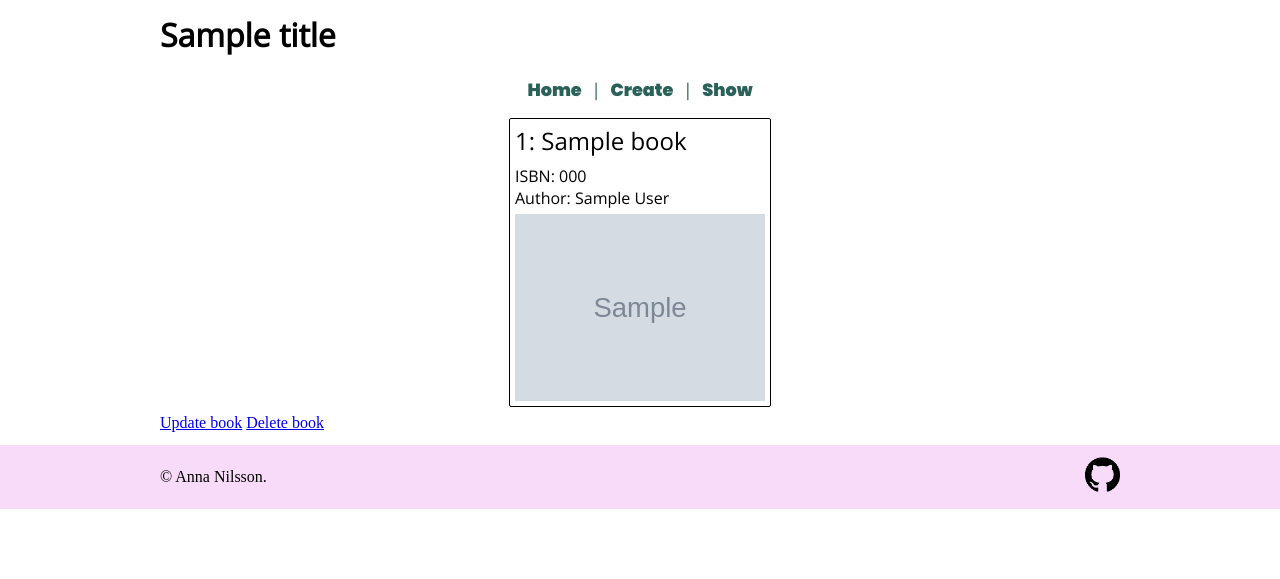
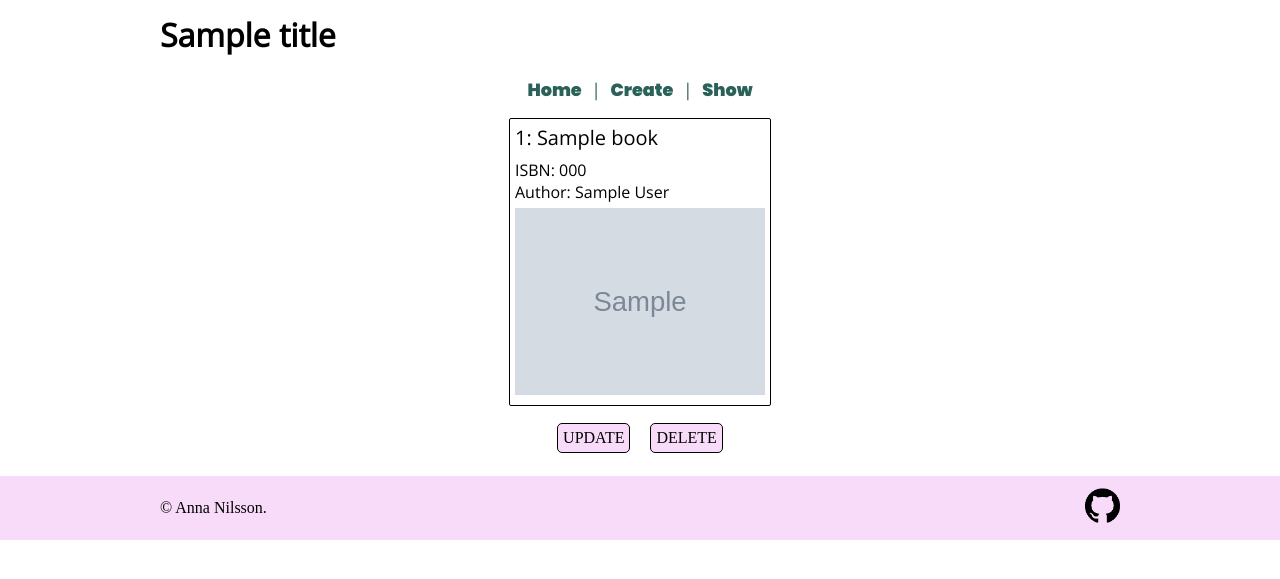
Before and after one commit to Aeen/anns21-mvc, a Symfony app: template templates/book/onebook.html.twig in a window 1280 px wide. Shown: the part 78-657 px from the top of the page. Run offline with Twig, Linux system fonts and the light colour scheme; the template is opened without the code that fills it: most values are stand-ins (such as "Sample title", 1, 10 or a date in 2020); grey boxes marked "Sample" are stand-in pictures; some libraries are stand-ins or nearby versions.

Commit message:
small changes

```diff
--- a/public/css/style.css
+++ b/public/css/style.css
@@ -468,7 +468,6 @@ nav  li a:focus::after {
 .book-container {
     display: flex;
     flex-wrap: wrap;
-    align-items: stretch;
     justify-content: center;
     font-family: 'Open Sans', sans-serif;
 }
@@ -480,6 +479,34 @@ nav  li a:focus::after {
     font-family: 'Open Sans', sans-serif;
 }
 
+.center {
+    text-align: center;
+}
+
+.buttons {
+    display: flex;
+    flex-wrap: wrap;
+    justify-content: center;
+}
+
+.buttons a {
+    margin: 10px;
+    border: 1px solid black;
+    border-radius: 5px;
+    padding: 5px;
+    text-decoration: none;
+    color: black;
+    background: #F8DBF8;
+}
+
+.buttons a:hover:first-child {
+    background-color: green;
+}
+
+.buttons a:hover {
+    background-color: red;
+    color: white;
+}
 
 .cards {
     display: grid;
@@ -494,8 +521,6 @@ nav  li a:focus::after {
 }
 
 .books {
-    display: grid;
-    align-content: space-between;
     border: 1px solid black;
     border-radius: 2px;
     width: 250px;
@@ -510,15 +535,15 @@ nav  li a:focus::after {
 }
 
 .booktitle {
-    font-size: 1.5em;
+    font-size: 1.25em;
     margin-bottom: 1vh;
 }
 
 .books img {
     object-fit: cover;
-  width: 100%;
-  max-height: 100%;
-  padding-top: 5px;
+    width: 100%;
+    max-height: 100%;
+    padding-top: 5px;
 }
 
 .left-card{
--- a/src/Controller/BookController.php
+++ b/src/Controller/BookController.php
@@ -152,8 +152,7 @@ class BookController extends AbstractController
         $entityManager->remove($book);
         $entityManager->flush();
 
-        //return $this->redirectToRoute('book_show_all');
-        return $this->redirectToRoute('book');
+        return $this->redirectToRoute('book_show_all');
     }
 
 
--- a/templates/book/create.html.twig
+++ b/templates/book/create.html.twig
@@ -11,7 +11,7 @@
 {# read and display all flash messages #}
 {% for label, messages in app.flashes %}
     {% for message in messages %}
-        <div class="flash-{{ label }}">
+        <div class="flash-{{ label }} center">
             {{ message }}
         </div>
     {% endfor %}
--- a/templates/book/home.html.twig
+++ b/templates/book/home.html.twig
@@ -7,7 +7,7 @@
     <h1>Books</h1>
 
 {{ include('./book/navbar.html.twig') }}
-<p>
+<p class="center">
     Välkommen till detta bibliotek. De tre senast inlagda böckerna är:
 </p>
 
--- a/templates/book/onebook.html.twig
+++ b/templates/book/onebook.html.twig
@@ -30,8 +30,11 @@
 
     </div>
 
-    <a href="{{ path("update_book", {'id': book.id} ) }}">Update book</a>
-    <a href="{{ path("delete_book", {'id': book.id} ) }}">Delete book</a>
+    <div class="buttons">
+        <a href="{{ path("update_book", {'id': book.id} ) }}">UPDATE</a>
+        <a href="{{ path("delete_book", {'id': book.id} ) }}">DELETE</a>
+    </div>
+
     {% endfor %}
     {% endif %}
 
--- a/templates/book/update.html.twig
+++ b/templates/book/update.html.twig
@@ -11,7 +11,7 @@
 {# read and display all flash messages #}
 {% for label, messages in app.flashes %}
     {% for message in messages %}
-        <div class="flash-{{ label }}">
+        <div class="flash-{{ label }} center">
             {{ message }}
         </div>
     {% endfor %}
```
